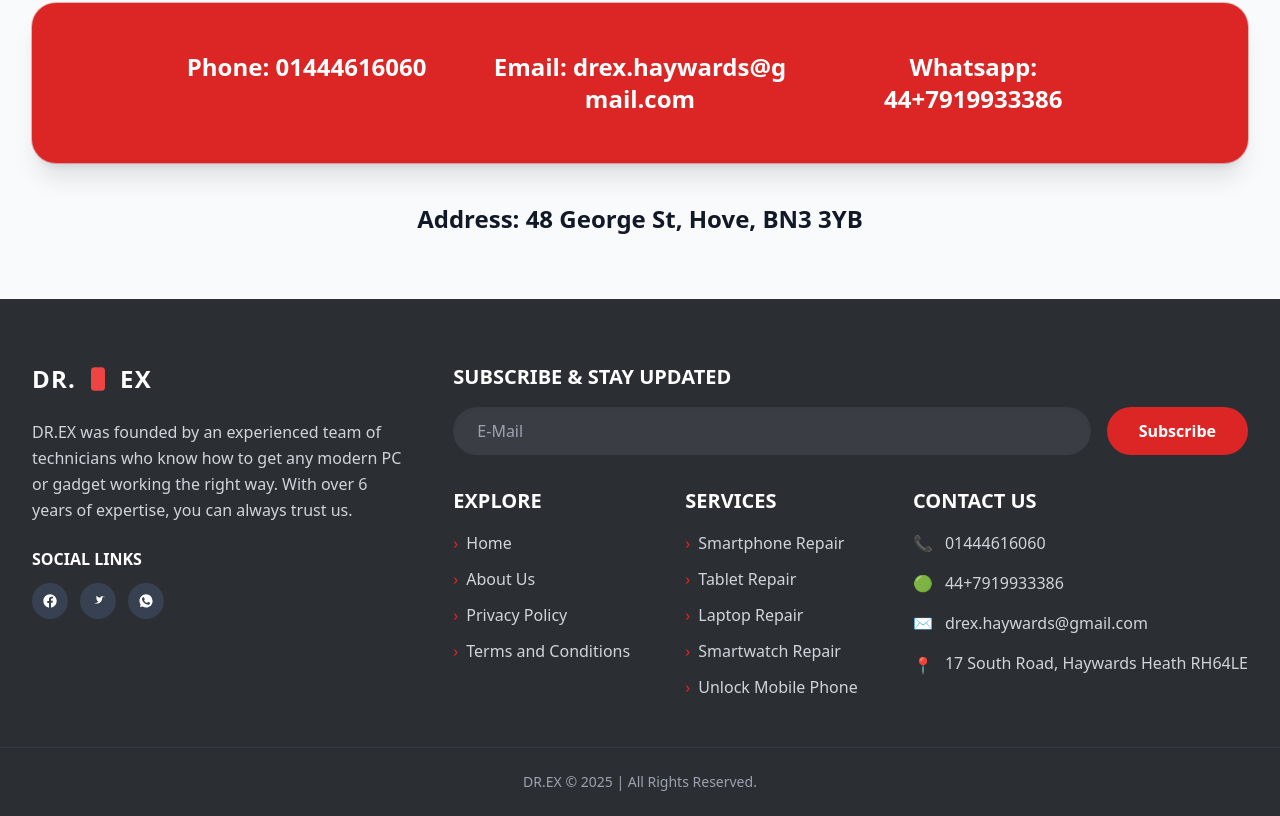
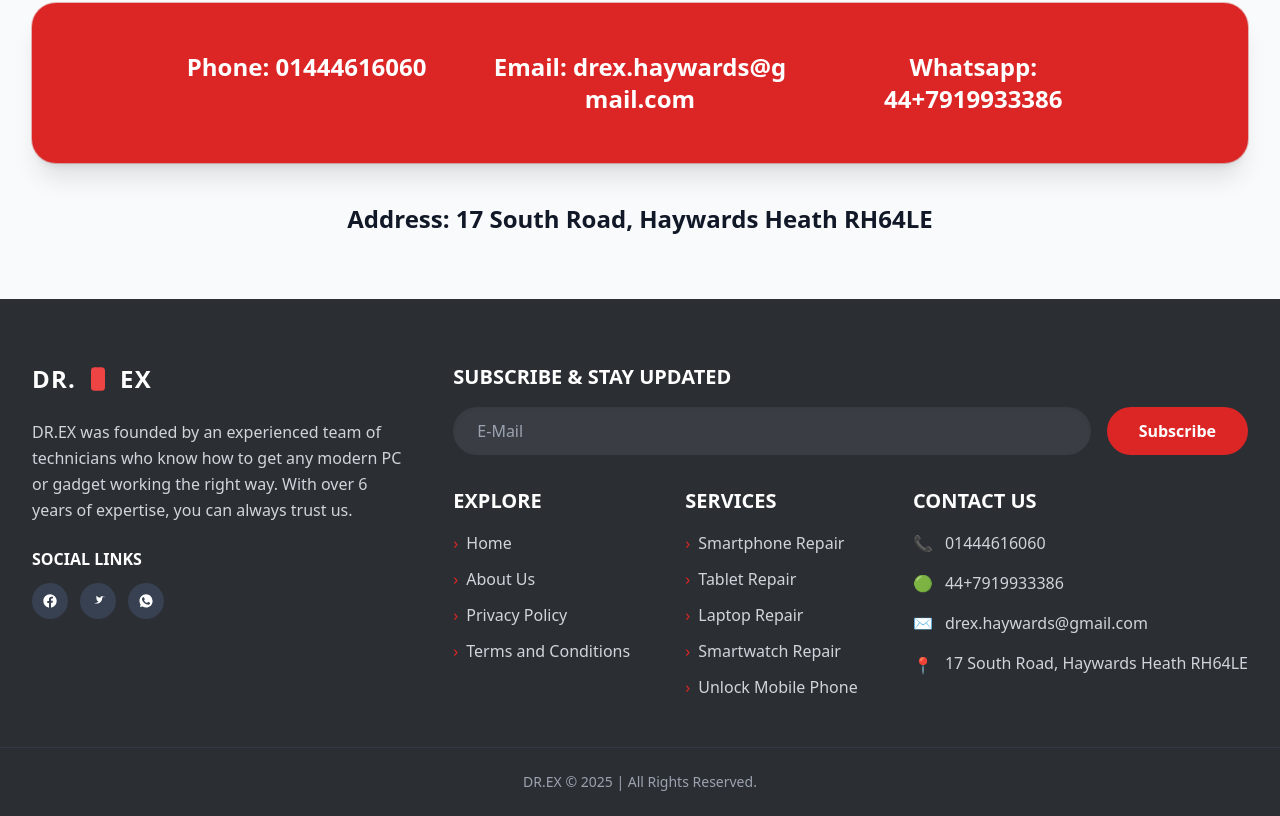
Before and after one commit to mandavra/fone_world, a React (Vite) app in the folder frontend/: page /buy-sell in a window 1280 px wide. Shown: the part 2311-3127 px from the top of the page. Built offline with nearby package versions, Linux system fonts and the light colour scheme.

Commit message:
Update BUY.jsx

```diff
--- a/frontend/src/Pages/BUY.jsx
+++ b/frontend/src/Pages/BUY.jsx
@@ -85,7 +85,7 @@ const BUY = () => {
         message,
         submittedAt: new Date().toISOString(),
       };
-      const resp = await fetch('https://foneworldbackend.vercel.app/api/sell', {
+      const resp = await fetch('http://localhost:4001/api/sell', {
         method: 'POST',
         headers: { 'Content-Type': 'application/json' },
         body: JSON.stringify(payload)
@@ -439,7 +439,7 @@ const BUY = () => {
               <p className="mt-6 text-lg text-gray-800">
                 <span className="font-bold text-red-600">Notice:</span>
                 <span className="ml-2">You can see full details of all our services by</span>
-                <a href="/services" className="ml-2 font-semibold text-indigo-700 underline hover:text-indigo-800">clicking here</a>
+                <a href="/iphone-repair-service" className="ml-2 font-semibold text-indigo-700 underline hover:text-indigo-800">clicking here</a>
               </p>
 
               <div className="mt-10 rounded-3xl bg-red-600 text-white shadow-xl ring-1 ring-red-700/30">
@@ -453,7 +453,8 @@ const BUY = () => {
               </div>
 
               <p className="mt-10 text-2xl font-extrabold text-gray-900">
-                Address: 48 George St, Hove, BN3 3YB
+                Address: 17 South Road, Haywards Heath
+                RH64LE
               </p>
             </div>
           </div>
```
